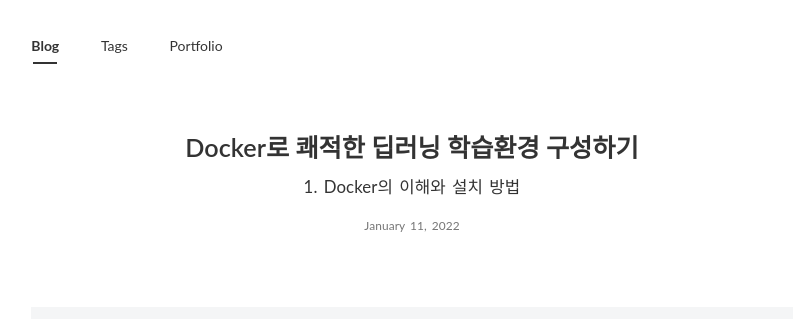
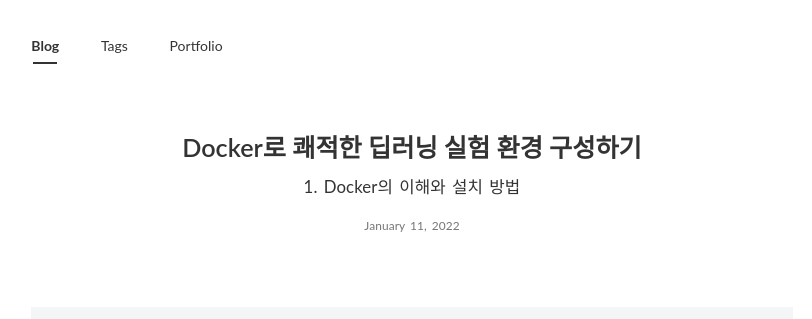
Before and after one commit to PEBpung/PEBpung.github.io, a Jekyll site: the page built from _posts/2022-01-11-Docker-1.md, in a window 1280 px wide and 900 px high. Shown: the top 319 px of the window, without its empty margins (228-1040 px from the left). Built offline with Jekyll 4.4.1, drawn with Linux system fonts in a browser that asks for light colours; nearby versions of some CDN libraries; some web fonts are replaced; comment, search, counter and statistics services are not loaded; some of the changed text lies outside the part shown.

Commit message:
docs(docker): 제목 수정

```diff
--- a/_posts/2022-01-11-Docker-1.md
+++ b/_posts/2022-01-11-Docker-1.md
@@ -1,6 +1,6 @@
 ---
 layout: post
-title: "Docker로 쾌적한 딥러닝 학습환경 구성하기"
+title: "Docker로 쾌적한 딥러닝 실험 환경 구성하기"
 subtitle : 1. Docker의 이해와 설치 방법
 tags: [Docekr]
 categories: Development
```
